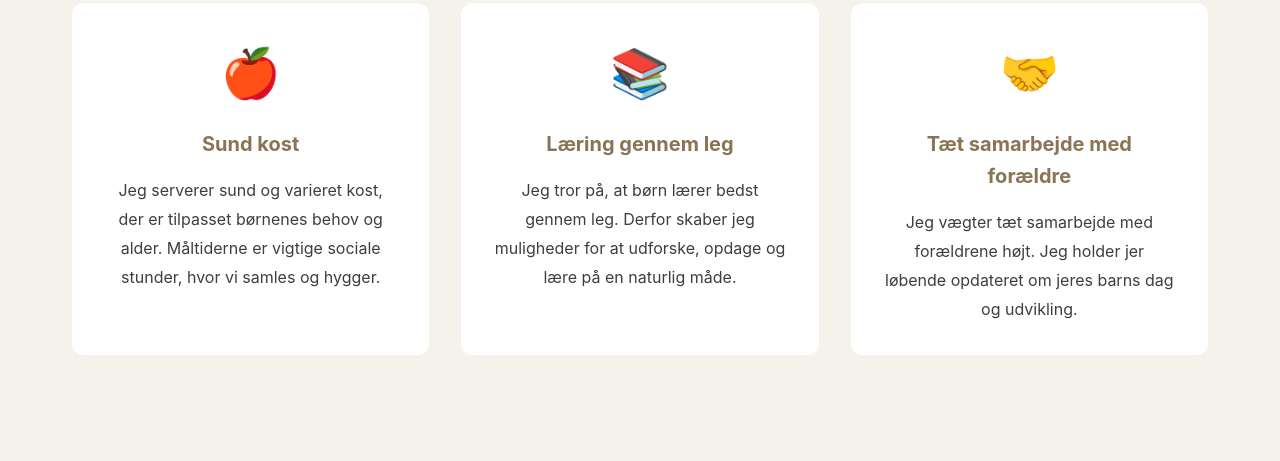
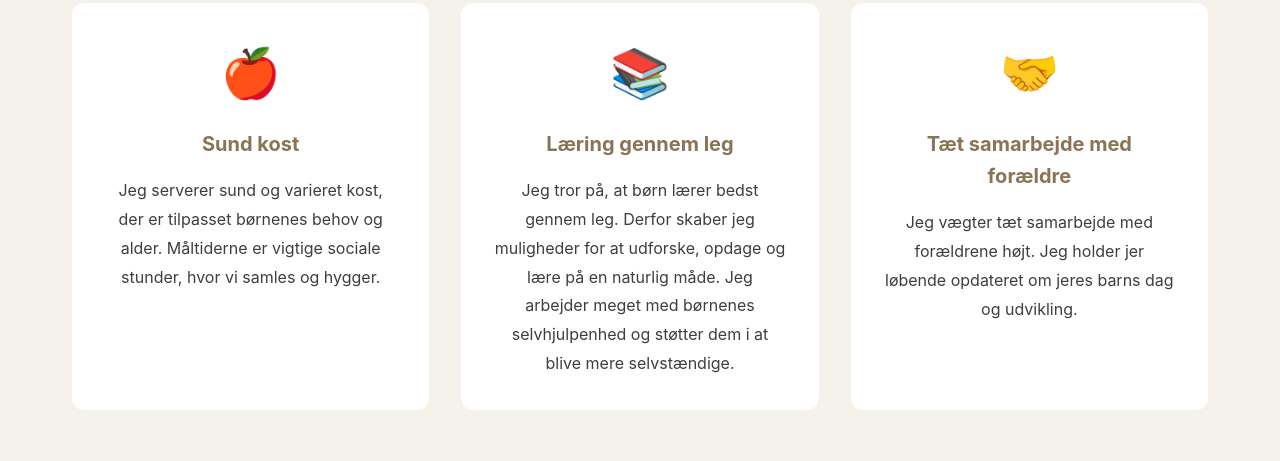
Before and after one commit to styrken/-villa-krol-kke, a website: page om-dagplejen.html in a window 1280 px wide. Shown: the part 1790-2251 px from the top of the page. Drawn offline with Linux system fonts and the light colour scheme.

Commit message:
Tilføjet tekst om selvhjulpenhed i Læring gennem leg-kortet

```diff
--- a/om-dagplejen.html
+++ b/om-dagplejen.html
@@ -109,7 +109,7 @@
                     <div class="feature-card">
                         <div class="feature-icon">📚</div>
                         <h3>Læring gennem leg</h3>
-                        <p>Jeg tror på, at børn lærer bedst gennem leg. Derfor skaber jeg muligheder for at udforske, opdage og lære på en naturlig måde.</p>
+                        <p>Jeg tror på, at børn lærer bedst gennem leg. Derfor skaber jeg muligheder for at udforske, opdage og lære på en naturlig måde. Jeg arbejder meget med børnenes selvhjulpenhed og støtter dem i at blive mere selvstændige.</p>
                     </div>
                     <div class="feature-card">
                         <div class="feature-icon">🤝</div>
```
